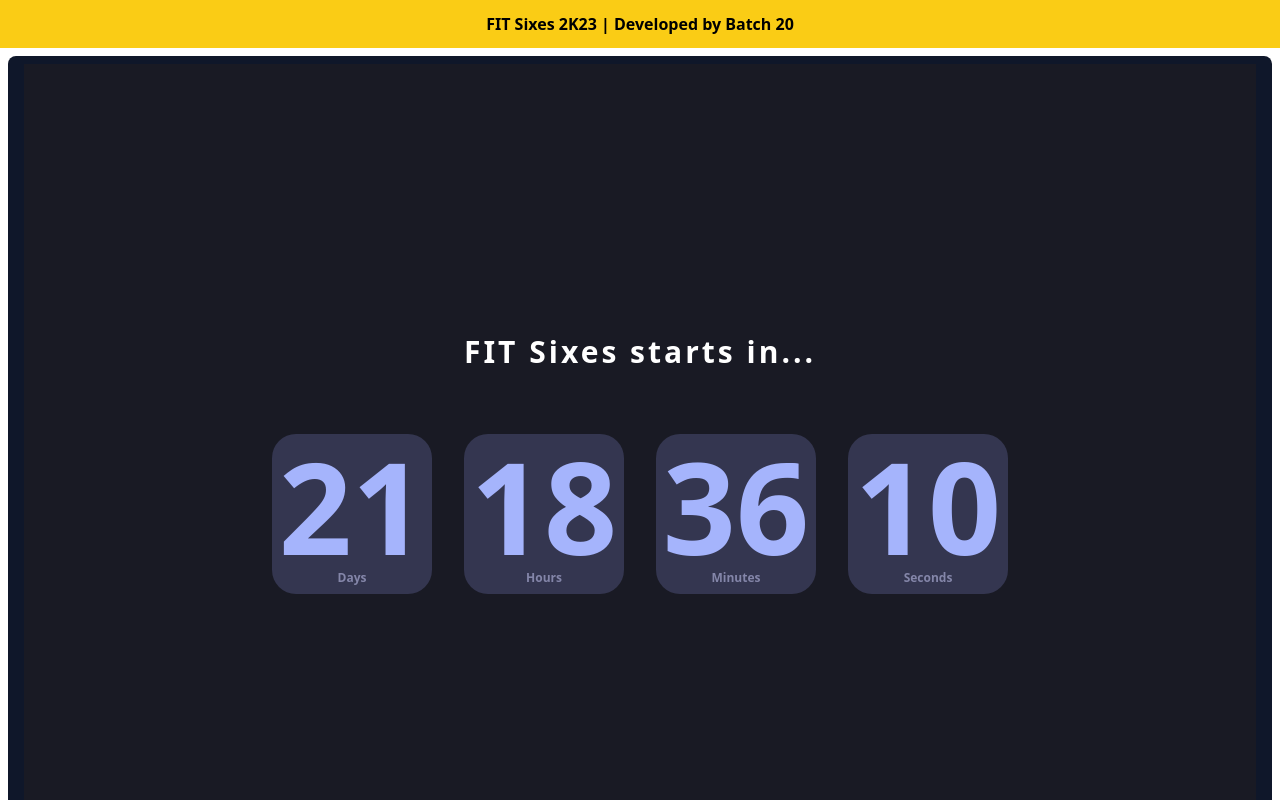
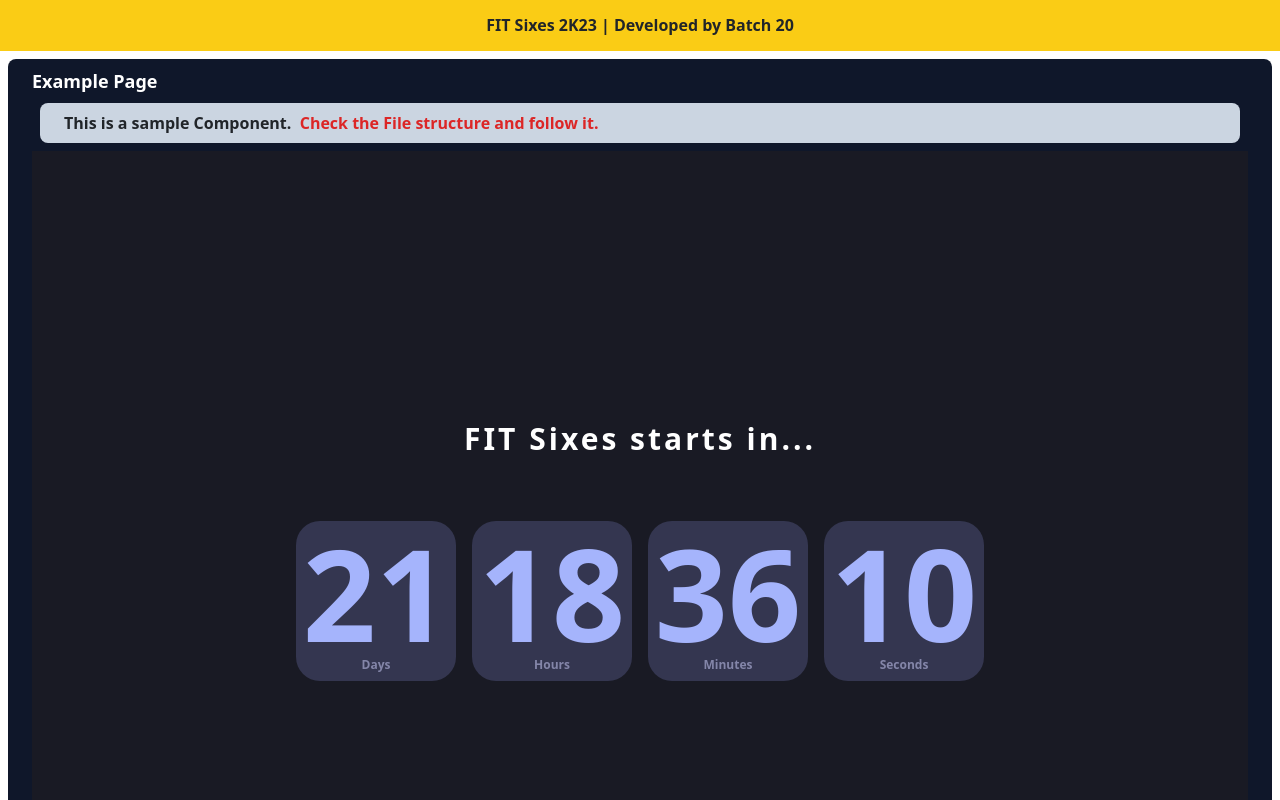
Before and after one commit to FIT-Sixes/FIT-sixes-official, a React (Vite) app: page /sample in a window 1280 px wide. Shown: the top 800 px of the page. Built offline with nearby package versions, Linux system fonts and the light colour scheme.

Commit message:
basic animationes in countdown

```diff
--- a/index.html
+++ b/index.html
@@ -5,6 +5,10 @@
     <meta charset="UTF-8" />
     <link rel="icon" href="/src/assets/logo.png" type="image/icon type">
     <meta name="viewport" content="width=device-width, initial-scale=1.0" />
+    <link
+        rel="stylesheet"
+        href="https://cdn.jsdelivr.net/npm/bootstrap@5.1.0/dist/css/bootstrap.min.css"
+    />
     <title>FIT Sixes | 2K23</title>
 </head>
 
--- a/package.json
+++ b/package.json
@@ -12,9 +12,12 @@
     "format": "prettier --write ./src"
   },
   "dependencies": {
+    "bootstrap": "^5.3.2",
+    "framer-motion": "^10.16.4",
     "react": "^18.2.0",
     "react-dom": "^18.2.0",
-    "react-router-dom": "^6.16.0"
+    "react-router-dom": "^6.16.0",
+    "reactstrap": "^9.2.0"
   },
   "devDependencies": {
     "@types/react": "^18.2.15",
--- a/src/components/Countdown/Countdown.jsx
+++ b/src/components/Countdown/Countdown.jsx
@@ -1,4 +1,6 @@
 import { useCallback, useEffect, useState } from "react";
+import {AnimatePresence, motion} from "framer-motion"
+
 const Countdown = () => {
     const [countDownTime, setCountDownTIme] = useState({
         days: "00",
@@ -7,14 +9,15 @@ const Countdown = () => {
         seconds: "00",
     });
 
+    const [timeCountingSeconds, setTimeCountingSeconds] = useState({});
+    const [timeCountingMinutes, setTimeCountingMinutes] = useState(false);
+
     /**
      * take the time difference of the end date and the current date
      * @param countDownTime
      */
     const getTimeDifference = (countDownTime) => {
         const currentTime = new Date().getTime();
-        // console.log(currentTime);
-
         const timeDiffrence = countDownTime - currentTime;
         let days =
             Math.floor(timeDiffrence / (24 * 60 * 60 * 1000)) >= 10
@@ -59,7 +62,6 @@ const Countdown = () => {
      */
     const startCountDown = useCallback(() => {
         const customDate = new Date(2023, 9, 21);
-        // const customDate = eastern.toLocaleString("en-US", {timeZone: "America/New_York"});
 
         const countDownDate = new Date(
             customDate.getFullYear(),
@@ -73,36 +75,88 @@ const Countdown = () => {
             getTimeDifference(countDownDate.getTime());
         }, 1000);
     }, []);
+
     useEffect(() => {
         startCountDown();
     }, [startCountDown]);
+
+    useEffect(() => {
+        console.log("HI")
+        setTimeCountingSeconds({
+            initial: { y: -25, opacity: 0 },
+            animate: { y: 0, opacity: 1 },
+            // exit: { opacity: 0, y:15 }, // Define an exit state to reset the animation
+            transition: { duration: 1},
+        })
+    }, [countDownTime.seconds]);
+
+    useEffect(() => {
+        console.log("hello")
+        setTimeCountingMinutes(true);
+    }, [countDownTime.minutes]);
+
+    /**
+     * animations
+     */
+    // timeCountingTime = ;
+
+    const animationKey = Math.random(); // Generate a random key to force a re-mount
+
     return (
         <div className="bg-[#191A24] h-screen">
             <div className="flex flex-col items-center justify-center w-full h-full gap-8 sm:gap-16">
-                <span className="text-2xl sm:text-3xl font-semibold text-white text-center tracking-widest px-2">FIT Sixes starts in...</span>
+                <motion.span
+                    className="text-2xl sm:text-3xl font-semibold text-white text-center tracking-widest px-2"
+                    initial={{ y: -100, opacity: 0 }}
+                    whileInView={{ y: 0, opacity: 1 }}
+                    transition={{ duration: 0.5 }}
+                    >
+                    FIT Sixes starts in...
+                </motion.span>
                 <div className="flex justify-center gap-3 sm:gap-8">
                     <div className="flex flex-col gap-5 relative">
                         <div className="h-16 w-16 sm:w-32 sm:h-32 lg:w-40 lg:h-40 flex flex-col items-center justify-center bg-[#343650] rounded-3xl">
                             <span className="lg:text-9xl sm:text-6xl text-3xl font-semibold text-[#a5b4fc]">{countDownTime?.days}</span>
-                            <span className="text-[#8486A9] text-xs sm:text-1xl text-center capitalize">{countDownTime?.days == 1 ? "Day" : "Days"}</span>
+                            <span className="text-[#8486A9] text-xs sm:text-1xl text-center capitalize">{countDownTime?.days === 1 ? "Day" : "Days"}</span>
                         </div>
                     </div>
                     <div className="flex flex-col gap-5 relative">
                         <div className="h-16 w-16 sm:w-32 sm:h-32 lg:w-40 lg:h-40 flex flex-col items-center justify-center bg-[#343650] rounded-3xl">
                             <span className="lg:text-9xl sm:text-6xl text-3xl font-semibold text-[#a5b4fc]">{countDownTime?.hours}</span>
-                            <span className="text-[#8486A9] text-xs sm:text-1xl text-center capitalize">{countDownTime?.hours == 1 ? "Hour" : "Hours"}</span>
+                            <span className="text-[#8486A9] text-xs sm:text-1xl text-center capitalize">{countDownTime?.hours === 1 ? "Hour" : "Hours"}</span>
                         </div>
                     </div>
                     <div className="flex flex-col gap-5 relative">
                         <div className="h-16 w-16 sm:w-32 sm:h-32 lg:w-40 lg:h-40 flex flex-col items-center justify-center bg-[#343650] rounded-3xl">
-                            <p className="lg:text-9xl sm:text-6xl text-3xl font-semibold text-[#a5b4fc]">{countDownTime?.minutes}</p>
-                            <p className="text-[#8486A9] text-xs sm:text-1xl text-center capitalize">{countDownTime?.minutes == 1 ? "Minute" : "Minutes"}</p>
+                            <motion.span
+                                className="lg:text-9xl sm:text-6xl text-3xl font-semibold text-[#a5b4fc]"
+                                variants={timeCountingMinutes}
+                                key={animationKey}
+                                initial="initial"
+                                animate="animate"
+                                transition="transition"
+                            >
+                                {countDownTime?.minutes}
+                            </motion.span>
+                            <motion.span className="text-[#8486A9] text-xs sm:text-1xl text-center capitalize">{countDownTime?.minutes === 1 ? "Minute" : "Minutes"}</motion.span>
                         </div>
                     </div>
                     <div className="flex flex-col gap-5 relative">
                         <div className="h-16 w-16 sm:w-32 sm:h-32 lg:w-40 lg:h-40 flex flex-col items-center justify-center bg-[#343650] rounded-3xl">
-                            <span className="lg:text-9xl sm:text-6xl text-3xl font-semibold text-[#a5b4fc]">{countDownTime?.seconds}</span>
-                            <span className="text-[#8486A9] text-xs sm:text-1xl text-center capitalize">{countDownTime?.seconds == 1 ? "Second" : "Seconds"}</span>
+                            {/*<AnimatePresence>*/}
+                                <motion.span
+                                    className="lg:text-9xl sm:text-6xl text-3xl font-semibold text-[#a5b4fc]"
+                                    variants={timeCountingSeconds}
+                                    key={animationKey}
+                                    initial="initial"
+                                    animate="animate"
+                                    transition="transition"
+                                    // exit="exit"
+                                >
+                                    {countDownTime?.seconds}
+                                </motion.span>
+                            {/*</AnimatePresence>*/}
+                            <span className="text-[#8486A9] text-xs sm:text-1xl text-center capitalize">{countDownTime?.seconds === 1 ? "Second" : "Seconds"}</span>
                         </div>
                     </div>
                 </div>
--- /dev/null
+++ b/src/components/Countdown/flipUnitContainer.jsx
@@ -0,0 +1,84 @@
+import React from "react";
+
+// function component
+const AnimatedCard = ({ animation, digit }) => {
+    return(
+        <div className={`flipCard ${animation}`}>
+            <span>{digit}</span>
+        </div>
+    );
+};
+
+// function component
+const StaticCard = ({ position, digit }) => {
+    return(
+        <div className={position}>
+            <span>{digit}</span>
+        </div>
+    );
+};
+
+const FlipUnitContainer = ({ digit, shuffle, unit }) => {
+
+    // assign digit values
+    let currentDigit = digit;
+    let previousDigit = digit + 1;
+
+    // to prevent a negative value
+    if ( unit === 'seconds' || unit === 'minutes') {
+        previousDigit = previousDigit === 60
+            ? 0
+            : previousDigit;
+    } else if(unit === 'hours') {
+        previousDigit = previousDigit === 24
+            ? 0
+            : previousDigit;
+    }
+
+    // add zero
+    if ( currentDigit < 10 ) {
+        currentDigit = `0${currentDigit}`;
+    }
+    if ( previousDigit < 10 ) {
+        previousDigit = `0${previousDigit}`;
+    }
+
+    // shuffle digits
+    const digit1 = shuffle
+        ? previousDigit
+        : currentDigit;
+    const digit2 = !shuffle
+        ? previousDigit
+        : currentDigit;
+
+    // shuffle animations
+    const animation1 = shuffle
+        ? 'fold'
+        : 'unfold';
+    const animation2 = !shuffle
+        ? 'fold'
+        : 'unfold';
+
+    return(
+        <div className={'flipUnitContainer'}>
+            <StaticCard
+                position={'upperCard'}
+                digit={currentDigit}
+            />
+            <StaticCard
+                position={'lowerCard'}
+                digit={previousDigit}
+            />
+            <AnimatedCard
+                digit={digit1}
+                animation={animation1}
+            />
+            <AnimatedCard
+                digit={digit2}
+                animation={animation2}
+            />
+        </div>
+    );
+};
+
+export default FlipUnitContainer;
--- a/src/main.jsx
+++ b/src/main.jsx
@@ -1,5 +1,6 @@
 import React from 'react';
 import ReactDOM from 'react-dom/client';
+import 'bootstrap/dist/css/bootstrap.min.css';
 
 // local imports
 import App from './App.jsx';
--- a/src/pages/examples/ExamplePage/ExamplePage.jsx
+++ b/src/pages/examples/ExamplePage/ExamplePage.jsx
@@ -1,12 +1,13 @@
 // local imports
 import {Countdown, Example} from '../../../components';
+import CountdownTimer from "../../../components/Countdown/Countdown.jsx";
 
 const ExamplePage = () => {
     return (
         <div className="px-4 py-2 m-2 font-bold rounded-lg bg-slate-900">
-            {/*<h1 className="text-lg text-white">Example Page</h1>*/}
-            {/*<Example />*/}
-            <Countdown />
+            <h1 className="text-lg text-white">Example Page</h1>
+            <Example />
+            <CountdownTimer />
         </div>
     );
 };
```
Also changed, not shown: 1 other file (tests, documents, lock files or other folders).
